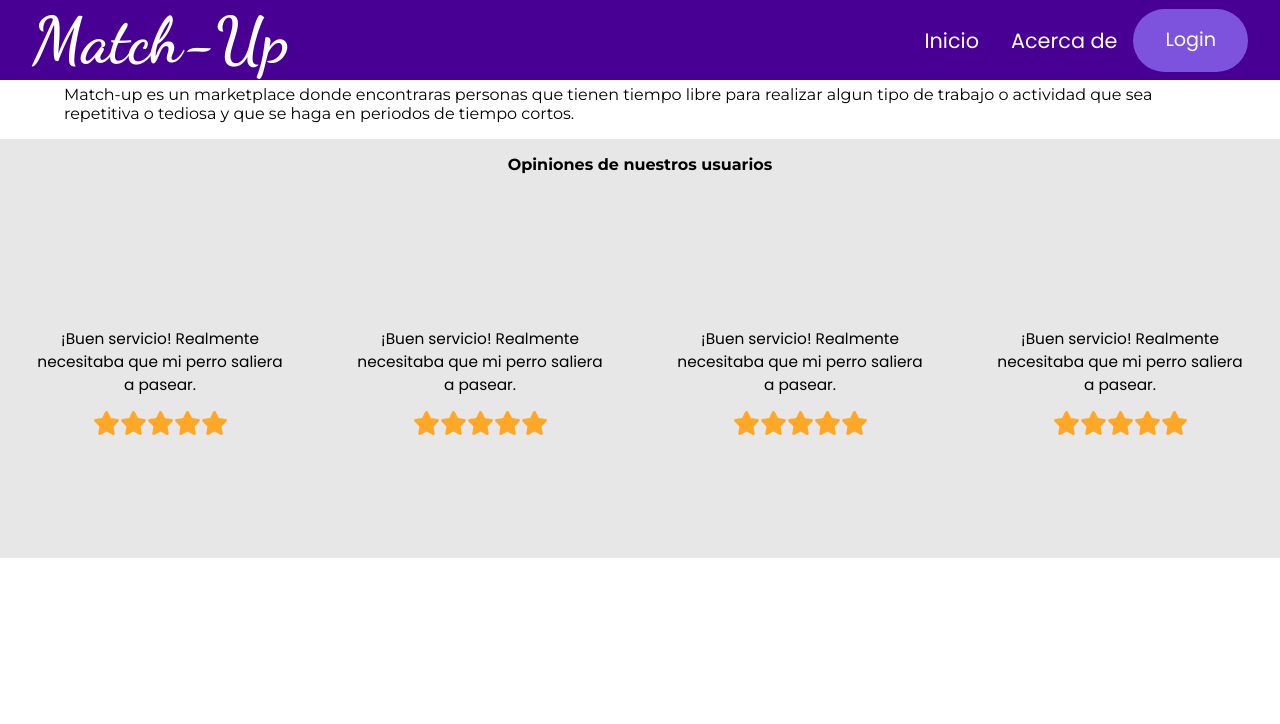
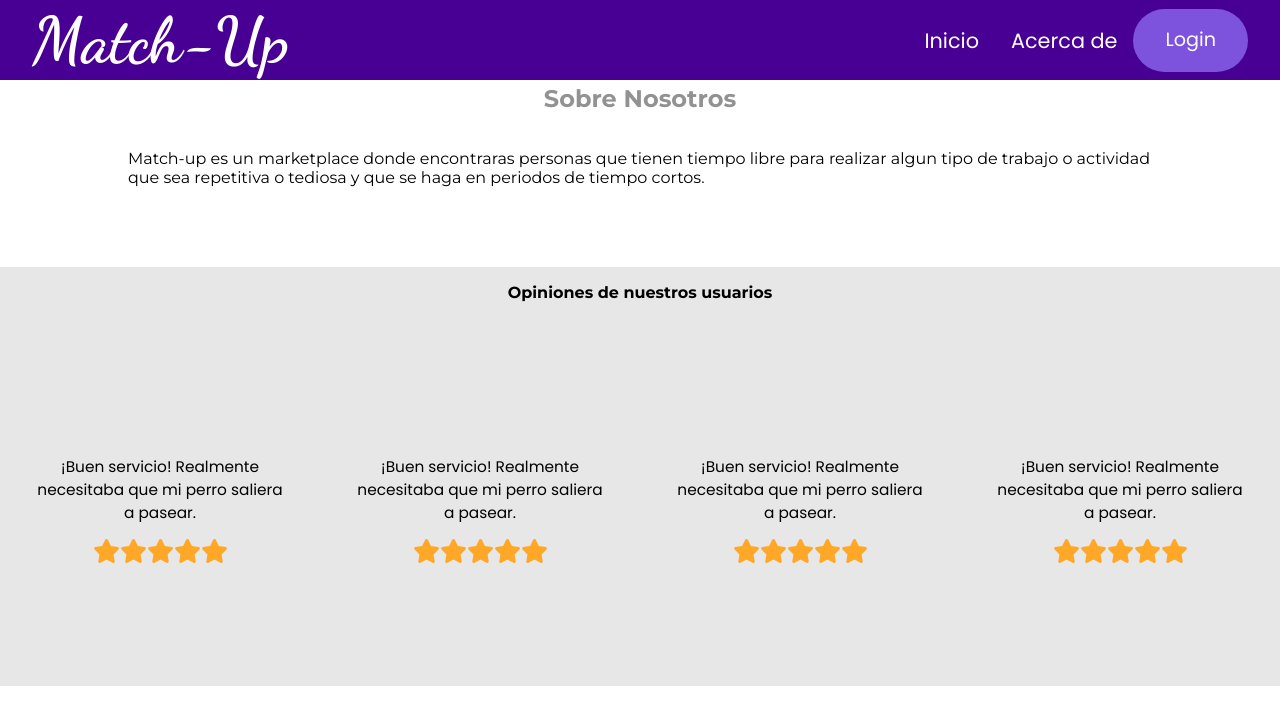
Before and after one commit to JairoSolarteRodriguez/match-app-front, a React (Create React App) app: page /about in a window 1280 px wide. Shown: the top 724 px of the page. Built offline with nearby package versions, Linux system fonts and the light colour scheme.

Commit message:
styles component about, opinions

```diff
--- a/src/components/About/AboutMe.css
+++ b/src/components/About/AboutMe.css
@@ -1,8 +1,10 @@
 .about-me{
   display: flex;
   justify-content: center;
+  font-size: 1rem;
+  padding: 4rem 0;
 }
 
 .container{
-  width: 90%;
+  width: 80%;
 }
--- a/src/components/Navbar/Navbar.css
+++ b/src/components/Navbar/Navbar.css
@@ -36,7 +36,7 @@ header div{
   background: var(--light-purple);
   border-radius: 4rem;
   padding: 1rem 2rem;
-  /* font-size:  clamp(0.2rem, 5vw, 1.2rem);  */
+  font-size:  clamp(0.2rem, 5vw, 1.2rem);
 }
 
 ul{
```
